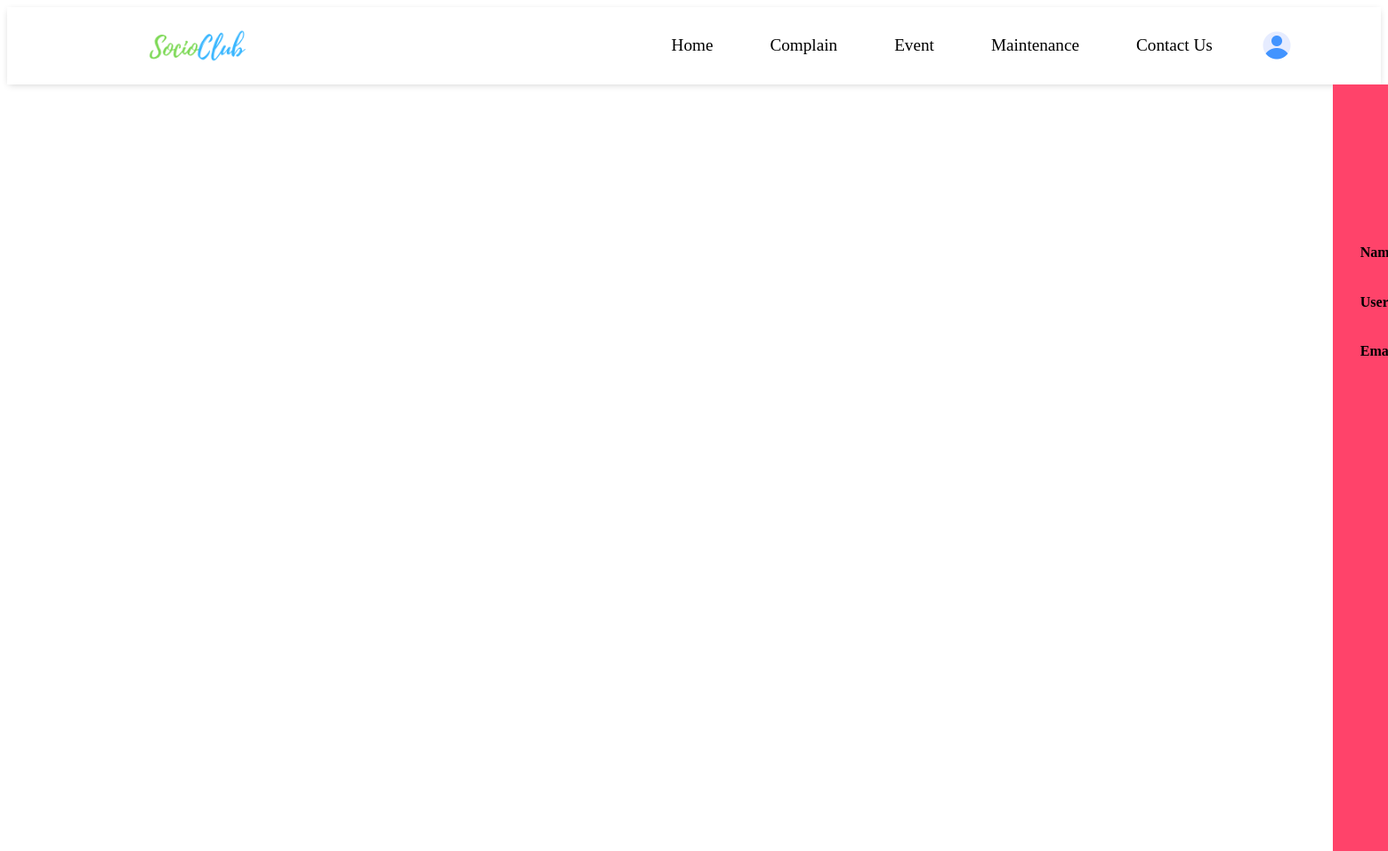
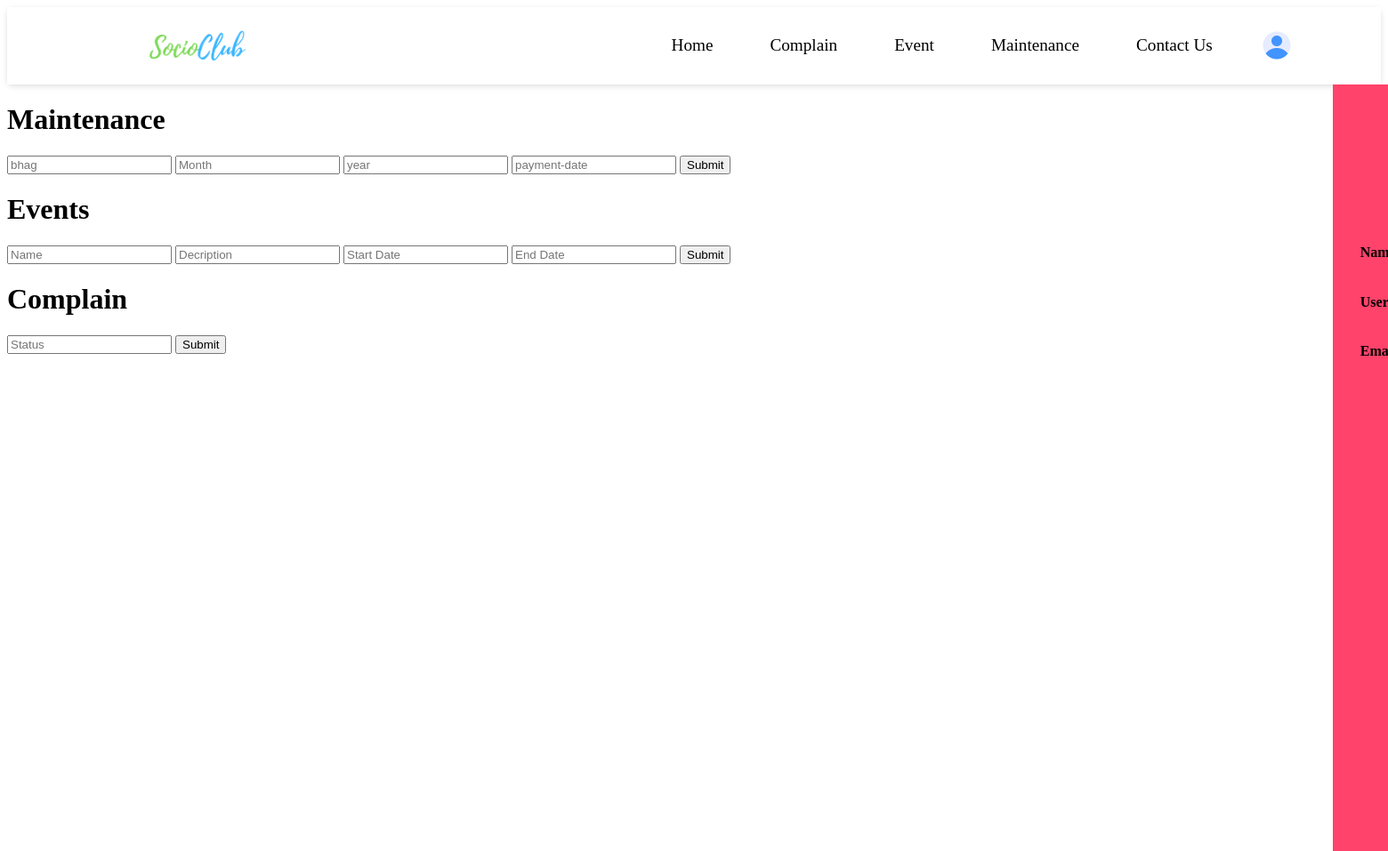
Before and after one commit to nemesis12-1/SocioClub, a Django app: page /secretary/ in a window 1560 px wide; the page is wider, and only the part inside the window is pictured. Shown: that part at 89% size. Run offline with Django 3.2, Linux system fonts and the light colour scheme; a user stored in the database is signed in; some web fonts are replaced.

Commit message:
working null payment_date field

```diff
--- a/SocioClub/views.py
+++ b/SocioClub/views.py
@@ -1,3 +1,5 @@
+
+
 from django.http import HttpResponse
 from django.shortcuts import render, redirect
 from django.contrib.auth.models import User
@@ -198,4 +200,21 @@ def test(request):
     return render(request, "test.html")
 
 def secretary(request):
+    if request.method == 'POST':
+
+        a = request.POST['a']
+        b = request.POST['b']
+        c = request.POST['c']
+        d = request.POST.get('d')
+
+        print(a)
+        print(b)
+        print(c)
+        print(d)
+
+        if User_Detail.objects.filter(flat=a).exists():
+            flatno = User_Detail.objects.get(flat=a)
+            print(flatno.user.first_name)
+            print(flatno.user.last_name)
+            # m = Maintenance(maintenance_user = request.user , maintenance_month = b , maintenance_year = c , payment_date = d )
     return render(request, "secretary.html")
--- a/templates/secretary.html
+++ b/templates/secretary.html
@@ -9,5 +9,39 @@
 
 {% block mainblock %}
 
+<h1>Maintenance</h1>
+<form method="POST" action="{% url 'secretary'%}">
+    {% csrf_token %}
+
+    <input type="text" placeholder="bhag" name="a">
+    <input type="number" placeholder="Month" name="b">
+    <input type="number" placeholder="year" name="c">
+    <input type="text" placeholder="payment-date" name="d" >
+    <input type="submit">
+</form>
+
+<h1>
+    Events
+</h1>
+<form method="POST" action="{% url 'secretary'%}">
+    {% csrf_token %}
+
+    <input type="text" placeholder="Name" name="event-name">
+    <input type="number" placeholder="Decription" name="event-desc">
+    <input type="number" placeholder="Start Date" name="event-start-date">
+    <input type="text" placeholder="End Date" name="event-end-date" >
+    <input type="submit">
+</form>
+
+<h1>Complain</h1>
+<form method="POST" action="{% url 'secretary'%}">
+    {% csrf_token %}
+
+    <input type="text" placeholder="Status" name="complain-status">
+
+    <input type="submit">
+</form>
+
+
 
 {% endblock %}
--- a/user_data/models.py
+++ b/user_data/models.py
@@ -48,7 +48,7 @@ class Maintenance(models.Model):
     maintenance_user = models.ForeignKey(User, on_delete=models.CASCADE)
     maintenance_month = models.IntegerField()
     maintenance_year = models.IntegerField()
-    payment_date = models.DateField(null=True)
+    payment_date = models.CharField(null=True, max_length=15)
 
     def __str__(self):
         return str(self.maintenance_user) + ' ' + str(self.maintenance_month) + ' ' + str(self.maintenance_year) + ' ' + str(self.payment_date)
```
Also changed, not shown: db.sqlite3, user_data/migrations/0003_alter_maintenance_payment_date.py (added).
